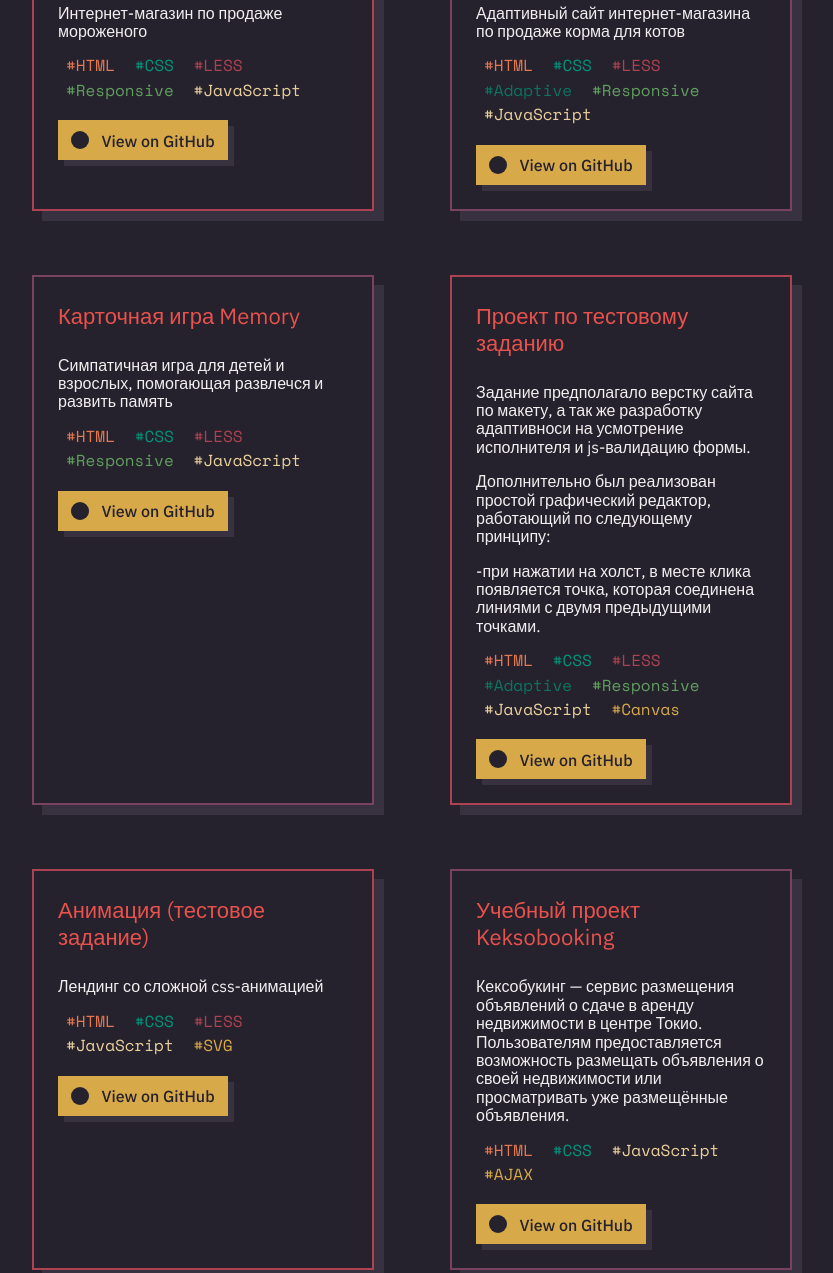
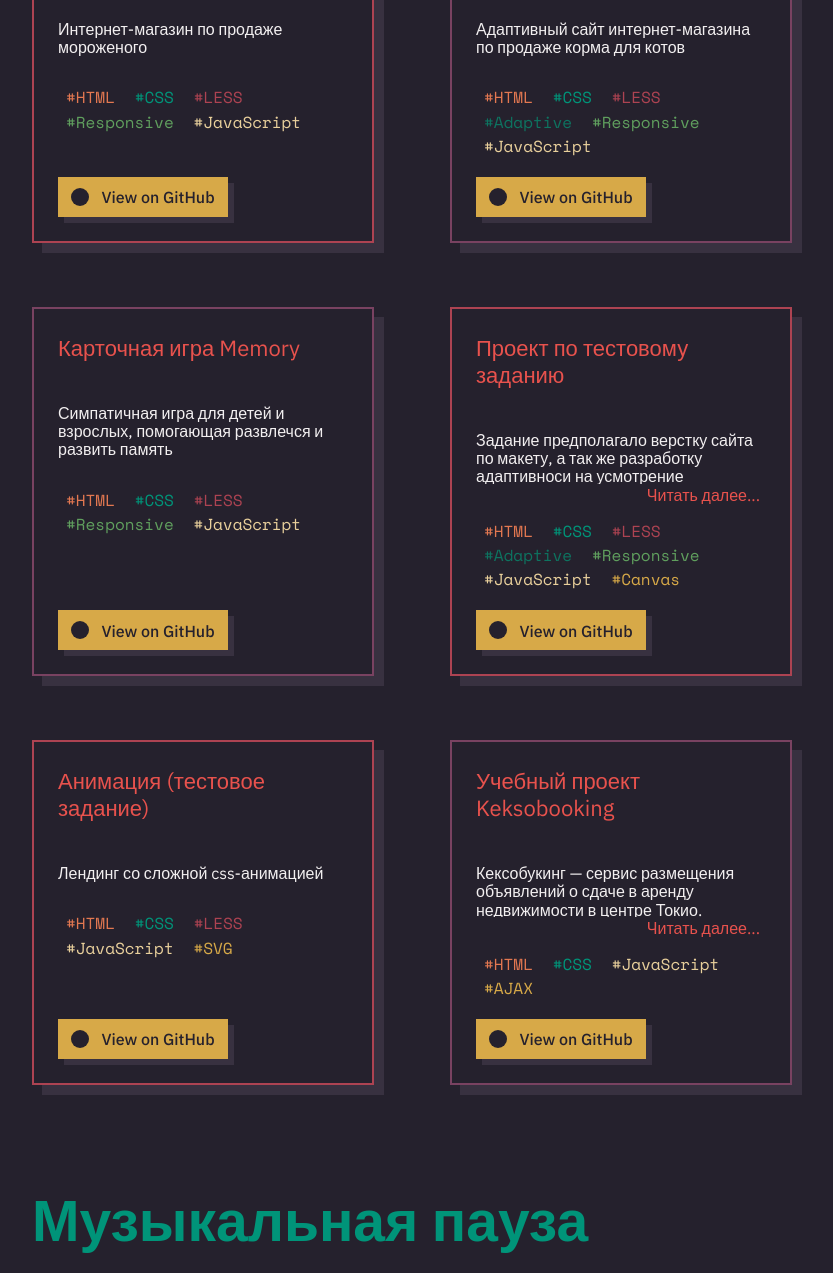
Before and after one commit to Odlopez/portfolio, a website: page source/index.html in a window 1280 px wide. Shown: the part 1265-2538 px from the top of the page, without its empty margins (228-1061 px from the left). Drawn offline with nearby package versions, Linux system fonts and the light colour scheme; files that its build step writes are made by us from their sources; files whose address does not match are found by name.

Commit message:
Добавляет скрипт скрытия текста

```diff
--- a/source/index.html
+++ b/source/index.html
@@ -5,7 +5,7 @@
   <meta name="viewport" content="width=device-width, initial-scale=1.0">
   <meta http-equiv="X-UA-Compatible" content="ie=edge">
   <link rel="stylesheet" href="css/style-min.css">
-  <title>Document</title>
+  <title>Palkin</title>
 </head>
 <body>
   <div class="container">
@@ -90,9 +90,16 @@
           <p class="card__title">
             <a class="link" href="http://odlopez.tk/gllacy/" target="_blank">Учебный проект Gllacy</a>
           </p>
+          <div class="card__text">
+            <div class="card__copy-wrap">
               <p class="card__copy">
                 Интернет-магазин по продаже мороженого
               </p>
+            </div>
+            <div class="card__button-wrap">
+              <button class="card__text-button link" type="button">Читать далее...</button>
+            </div>
+          </div>
           <p class="card__tags">
             <span class="card__tag card__tag--html">#HTML</span>
             <span class="card__tag card__tag--css">#CSS</span>
@@ -100,7 +107,7 @@
             <span class="card__tag card__tag--resp">#Responsive</span>
             <span class="card__tag card__tag--js">#JavaScript</span>
           </p>
-          <a class="button" href="https://github.com/Odlopez/615813-gllacy" target="_blank"><span class="button__icon"></span> View on GitHub</a>
+          <a class="card__button button" href="https://github.com/Odlopez/615813-gllacy" target="_blank"><span class="button__icon"></span> View on GitHub</a>
         </div>
         <!--end gllacy -->
 
@@ -109,9 +116,16 @@
           <p class="card__title">
             <a class="link" href="http://odlopez.tk/cat/" target="_blank">Учебный проект Cat-Energy</a>
           </p>
+          <div class="card__text">
+            <div class="card__copy-wrap">
               <p class="card__copy">
                 Адаптивный сайт интернет-магазина по продаже корма для котов
               </p>
+            </div>
+            <div class="card__button-wrap">
+              <button class="card__text-button link" type="button">Читать далее...</button>
+            </div>
+          </div>
           <p class="card__tags">
             <span class="card__tag card__tag--html">#HTML</span>
             <span class="card__tag card__tag--css">#CSS</span>
@@ -129,9 +143,16 @@
           <p class="card__title">
             <a class="link" href="http://odlopez.tk/memory/" target="_blank">Карточная игра Memory</a>
           </p>
+          <div class="card__text">
+            <div class="card__copy-wrap">
               <p class="card__copy">
                 Симпатичная игра для детей и взрослых, помогающая развлечся и развить память
               </p>
+            </div>
+            <div class="card__button-wrap">
+              <button class="card__text-button link" type="button">Читать далее...</button>
+            </div>
+          </div>
           <p class="card__tags">
             <span class="card__tag card__tag--html">#HTML</span>
             <span class="card__tag card__tag--css">#CSS</span>
@@ -148,6 +169,8 @@
           <p class="card__title">
             <a class="link" href="http://odlopez.tk/chulakov-test/" target="_blank">Проект по тестовому заданию</a>
           </p>
+          <div class="card__text">
+            <div class="card__copy-wrap">
               <p class="card__copy">
                 Задание предполагало верстку сайта по макету, а так же разработку адаптивноси на усмотрение исполнителя и js-валидацию формы.
               </p>
@@ -157,6 +180,11 @@
               <p class="card__copy">
                 -при нажатии на холст, в месте клика появляется точка, которая соединена линиями с двумя предыдущими точками.
               </p>
+            </div>
+            <div class="card__button-wrap">
+              <button class="card__text-button link" type="button">Читать далее...</button>
+            </div>
+          </div>
           <p class="card__tags">
             <span class="card__tag card__tag--html">#HTML</span>
             <span class="card__tag card__tag--css">#CSS</span>
@@ -175,9 +203,16 @@
           <p class="card__title">
             <a class="link" href="http://odlopez.tk/test/" target="_blank">Анимация (тестовое задание)</a>
           </p>
+          <div class="card__text">
+            <div class="card__copy-wrap">
               <p class="card__copy">
                 Лендинг со сложной css-анимацией
               </p>
+            </div>
+            <div class="card__button-wrap">
+              <button class="card__text-button link" type="button">Читать далее...</button>
+            </div>
+          </div>
           <p class="card__tags">
             <span class="card__tag card__tag--html">#HTML</span>
             <span class="card__tag card__tag--css">#CSS</span>
@@ -194,9 +229,16 @@
           <p class="card__title">
             <a class="link" href="http://odlopez.tk/keksobooking/" target="_blank">Учебный проект Keksobooking</a>
           </p>
+          <div class="card__text">
+            <div class="card__copy-wrap">
               <p class="card__copy">
                 Кексобукинг — сервис размещения объявлений о сдаче в аренду недвижимости в центре Токио. Пользователям предоставляется возможность размещать объявления о своей недвижимости или просматривать уже размещённые объявления.
               </p>
+            </div>
+            <div class="card__button-wrap">
+              <button class="card__text-button link" type="button">Читать далее...</button>
+            </div>
+          </div>
           <p class="card__tags">
             <span class="card__tag card__tag--html">#HTML</span>
             <span class="card__tag card__tag--css">#CSS</span>
@@ -246,6 +288,7 @@
   </div>
 
   <!-- SCRIPTS -->
+  <script src="js/text-hidden.js"></script>
   <script src="js/toggle.js"></script>
   <script src="js/animate.js"></script>
   <script src="js/code.js"></script>
--- a/source/js/code.js
+++ b/source/js/code.js
@@ -2,22 +2,33 @@
 
 (function () {
   var CODE_OPTIONS = {
-    top: [30, 40, 25, 60, 70],
+    top: [10, 30, 40, 25, 60, 70, 90],
     left: [5, 10, 15, 60, 70, 80],
     duration: [2500, 3000, 4500, 5500],
-    timingFunctions: ['parabola', 'linear', 'twoMount'],
+    timingFunctions: ['parabola', 'twoMount'],
     fontSize: [20, 18, 14, 24, 28],
     code: [
-      'for(let i = 0; i <= arr.length; i++) {}',
-      'var getRandomNumber = function (to, from) {',
-      'transform: translateX(-50%) scale(1.2)',
-      'CODE_OPTIONS.timingFunctions[getRandomNumber(CODE_OPTIONS.timingFunctions.length - 1)]',
+      `for(let i = 0; i <= options.length; i++) {
+        createCard(i);
+      }`,
+      `const getRandomNumber = function (to, from) {
+        from = from || 0;
+
+        return Math.round(Math.random() * (to - from) + from);
+      };`,
+      `flex-basis: 50%;\ntransform: translateX(-50%) scale(1.2);`,
+      'CODE_OPTIONS.timingFunctions[getRandomNumber(options.length - 1)]',
       'requestAnimationFrame(animation);',
-      'return -38.092 * Math.pow(timeFraction, 4) + 69.666 * Math.pow(timeFraction, 3) - 39.451 * Math.pow(timeFraction, 2) + 7.8369 * timeFraction - 0.0432;'
+      'return 38.92 * Math.pow(timeFraction, 4) - 69.67 * Math.pow(timeFraction, 3) + 39.451;',
+      `const clearCode = function () {
+        code.textContent = '';
+
+        const delay = (set) ? set.time : 0;`
     ]
   };
-  var REPEAT_DURATION = [7000, 20000];
-  var code = document.createElement('p');
+  var REPEAT_DURATION = [2000, 7000];
+  var code = document.createElement('pre');
+  var preview = null;
 
   var getRandomNumber = function (to, from) {
     from = from || 0;
@@ -34,7 +45,12 @@
   };
 
   var createCode = function () {
-    var str = CODE_OPTIONS.code[getRandomNumber(CODE_OPTIONS.code.length - 1)];
+    do {
+      var str = CODE_OPTIONS.code[getRandomNumber(CODE_OPTIONS.code.length - 1)];
+    } while (str === preview);
+
+    preview = str;
+
     var timingFunction = CODE_OPTIONS.timingFunctions[getRandomNumber(CODE_OPTIONS.timingFunctions.length - 1)];
     var duration =  CODE_OPTIONS.duration[getRandomNumber(CODE_OPTIONS.duration.length - 1)];
     var from = 0;
--- /dev/null
+++ b/source/js/text-hidden.js
@@ -0,0 +1,39 @@
+'use strict';
+
+(function () {
+  var textBlocks = document.querySelectorAll('.card__text');
+
+  var onTextHideButtonClick = function (e) {
+    e.preventDefault();
+
+    e.target.closest('.card__text').style.overflow = 'visible';
+    e.target.closest('.card__text').style.maxHeight = 'none';
+    e.target.closest('.card__button-wrap').style.position = 'relative';
+
+    e.target.removeEventListener('click', onTextHideButtonClick);
+    e.target.innerHTML = `Свернуть &#8593;`;
+    e.target.addEventListener('click', onTextHideButtonClickClose);
+  }
+
+  var onTextHideButtonClickClose = function (e) {
+    e.preventDefault();
+
+    e.target.closest('.card__text').style.overflow = 'hidden';
+    e.target.closest('.card__text').style.maxHeight = '';
+    e.target.closest('.card__button-wrap').style.position = 'absolute';
+
+    e.target.removeEventListener('click', onTextHideButtonClickClose);
+    e.target.textContent = `Читать далее...`;
+    e.target.addEventListener('click', onTextHideButtonClick);
+  }
+
+  textBlocks.forEach(function(it, i) {
+    if (it.querySelector('.card__copy-wrap').clientHeight > it.clientHeight) {
+      var textHideButtonWrap = it.querySelector('.card__button-wrap');
+      var textHideButton = textHideButtonWrap.querySelector('.card__text-button');
+
+      textHideButtonWrap.style.display = 'flex';
+      textHideButton.addEventListener('click', onTextHideButtonClick);
+    }
+  });
+})();
--- a/source/sass/blocks/card.scss
+++ b/source/sass/blocks/card.scss
@@ -1,7 +1,11 @@
 .card {
+  display: flex;
+  flex-direction: column;
+  align-items: flex-start;
   width: 45%;
+  margin-bottom: 64px;
   padding: 24px;
-  margin-bottom: 64px;
+
   border: 2px solid $pink;
   box-shadow: 10px 10px 0 0 $dgray;
 
@@ -12,16 +16,43 @@
 }
 
 .card__title {
+  margin-top: 0;
+  margin-bottom: 27px;
+
   font-size: 22px;
   line-height: 27px;
-  margin-top: 0;
-  margin-bottom: 27px;
+}
+
+.card__text {
+  position: relative;
+
+  max-height: 91px;
+  overflow: hidden;
+}
+
+.card__button-wrap {
+  position: absolute;
+  right: 0;
+  bottom: 0;
+
+  display: none;
+  justify-content: flex-end;
+  width: 100%;
+  height: auto;
+
+  background-color: $black;
+}
+
+.card__text-button {
+  background-color: $black;
+  border: none;
+  cursor: pointer;
 }
 
 .card__tag {
   display: inline-flex;
+  margin-bottom: 4px;
   padding: 0 8px;
-  margin-bottom: 4px;
 
   font-family: "Space Mono", monospace;
   color: $yellow;
@@ -54,3 +85,7 @@
     color: lighten($color: $yellow, $amount: 20);
   }
 }
+
+.card__button {
+  margin-top: auto;
+}
```
Also changed, not shown: source/favicon.ico (added). Lines whose indentation alone changed are shown as unchanged.
